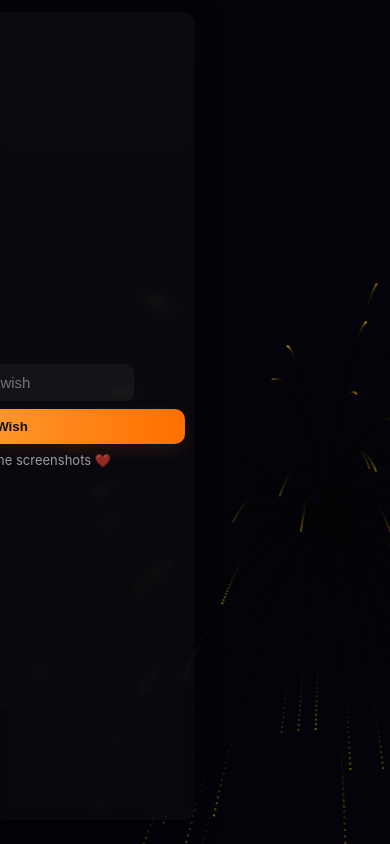
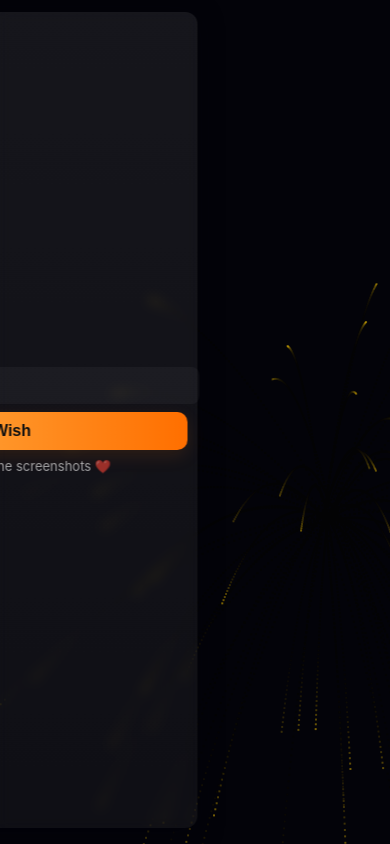
Before and after one commit to karanveiyon/happy-diwali, a plain HTML site: page index.html in a window 390 px wide. Drawn offline with Linux system fonts and the light colour scheme.

Commit message:
Update index.html

```diff
--- a/index.html
+++ b/index.html
@@ -28,21 +28,35 @@
 .ui {
     position: absolute;
     left: 50%;
-    bottom: 24px;          /* instead of top: 24px */
-    transform: translateX(-50%); /* to center horizontally */
+    bottom: 16px;
+    transform: translateX(-50%);
     z-index: 30;
-    display:flex;
-    flex-direction: column;
+    display: flex;
+    flex-direction: row;
     justify-content: center;
-    margin: auto;
-    width: auto; /* or 100%, depending on your layout */
-    gap:10px;
-    align-items:center;
-    background: linear-gradient(180deg, rgba(255,255,255,0.03), rgba(255,255,255,0.02));
-    padding:12px;
-    border-radius:12px;
+    width: auto;           /* Allows shrinking on small screens */
+    gap: 10px;
+    align-items: center;
+    background: linear-gradient(180deg, rgba(255,255,255,0.08), rgba(255,255,255,0.05));
+    padding: 10px 14px;
+    border-radius: 12px;
     box-shadow: 0 6px 24px rgba(2,2,10,0.6);
     backdrop-filter: blur(6px);
+}
+
+/* 🔹 Mobile Optimization */
+@media (max-width: 600px) {
+    .ui {
+        flex-direction: column;   /* Stack items vertically if too tight */
+        gap: 6px;
+        width: 90%;               /* Make it wider for touch-friendly UI */
+        padding: 12px;
+    }
+
+    .ui input, .ui button {       /* If there are input fields/buttons */
+        width: 100%;
+        font-size: 16px;          /* Prevents zoom on iOS */
+    }
 }
 
 
```
